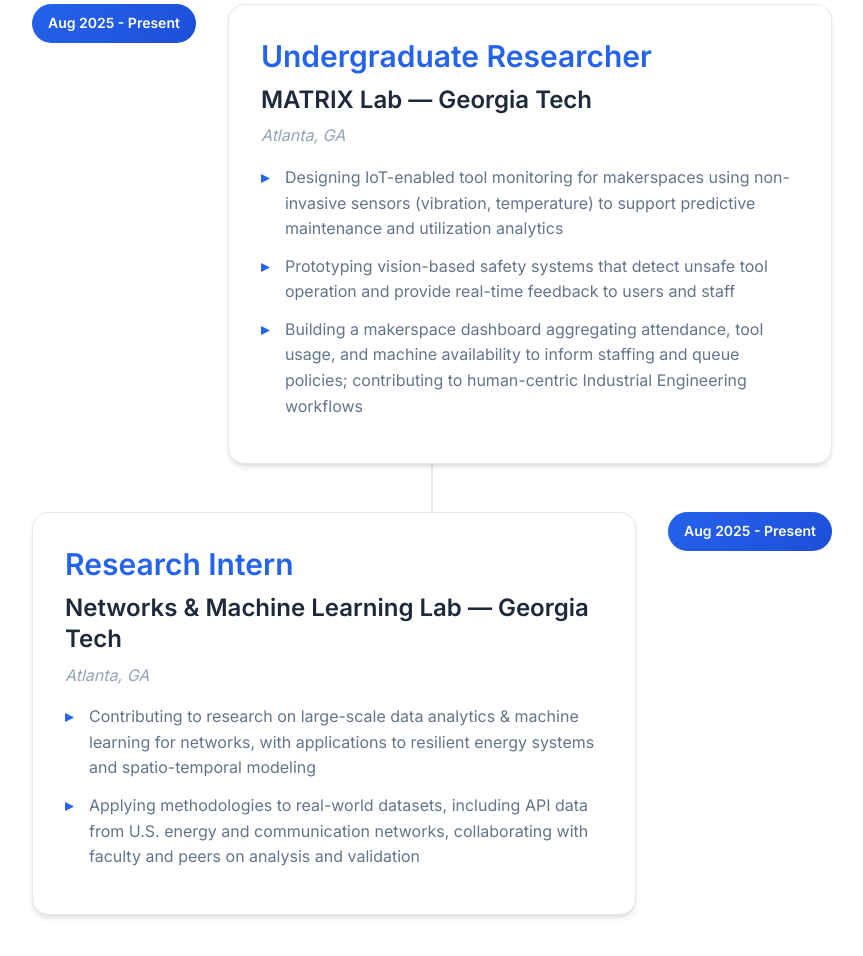
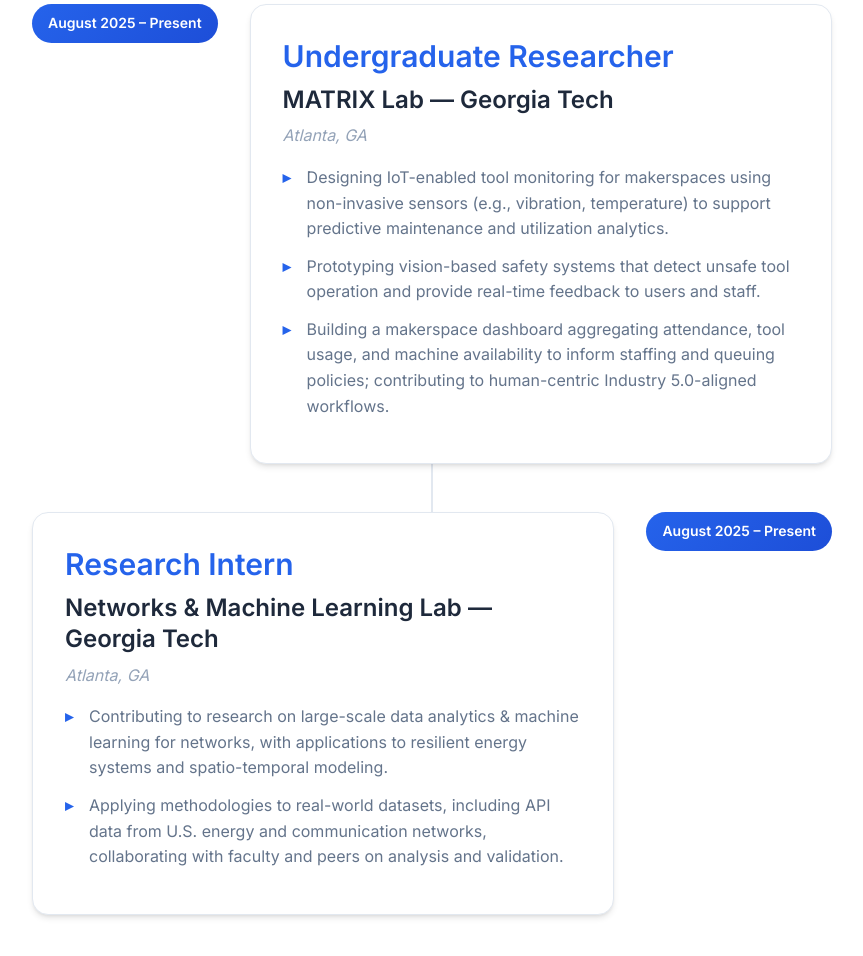
Before and after one commit to rishinaren/portfolio, a plain HTML site: page index.html in a window 1280 px wide. Shown: the part 1920-2876 px from the top of the page, without its empty margins (208-1071 px from the left). Drawn offline with Linux system fonts and the light colour scheme.

Commit message:
Update work experience to match resume exactly

```diff
--- a/index.html
+++ b/index.html
@@ -160,27 +160,27 @@
             <h2 class="section-title">Experience</h2>
             <div class="timeline">
                 <div class="timeline-item">
-                    <div class="timeline-date">Aug 2025 - Present</div>
+                    <div class="timeline-date">August 2025 – Present</div>
                     <div class="timeline-content">
                         <h3>Undergraduate Researcher</h3>
                         <h4>MATRIX Lab — Georgia Tech</h4>
                         <p class="location">Atlanta, GA</p>
                         <ul>
-                            <li>Designing IoT-enabled tool monitoring for makerspaces using non-invasive sensors (vibration, temperature) to support predictive maintenance and utilization analytics</li>
-                            <li>Prototyping vision-based safety systems that detect unsafe tool operation and provide real-time feedback to users and staff</li>
-                            <li>Building a makerspace dashboard aggregating attendance, tool usage, and machine availability to inform staffing and queue policies; contributing to human-centric Industrial Engineering workflows</li>
+                            <li>Designing IoT-enabled tool monitoring for makerspaces using non-invasive sensors (e.g., vibration, temperature) to support predictive maintenance and utilization analytics.</li>
+                            <li>Prototyping vision-based safety systems that detect unsafe tool operation and provide real-time feedback to users and staff.</li>
+                            <li>Building a makerspace dashboard aggregating attendance, tool usage, and machine availability to inform staffing and queuing policies; contributing to human-centric Industry 5.0-aligned workflows.</li>
                         </ul>
                     </div>
                 </div>
                 <div class="timeline-item">
-                    <div class="timeline-date">Aug 2025 - Present</div>
+                    <div class="timeline-date">August 2025 – Present</div>
                     <div class="timeline-content">
                         <h3>Research Intern</h3>
                         <h4>Networks & Machine Learning Lab — Georgia Tech</h4>
                         <p class="location">Atlanta, GA</p>
                         <ul>
-                            <li>Contributing to research on large-scale data analytics & machine learning for networks, with applications to resilient energy systems and spatio-temporal modeling</li>
-                            <li>Applying methodologies to real-world datasets, including API data from U.S. energy and communication networks, collaborating with faculty and peers on analysis and validation</li>
+                            <li>Contributing to research on large-scale data analytics & machine learning for networks, with applications to resilient energy systems and spatio-temporal modeling.</li>
+                            <li>Applying methodologies to real-world datasets, including API data from U.S. energy and communication networks, collaborating with faculty and peers on analysis and validation.</li>
                         </ul>
                     </div>
                 </div>
```
